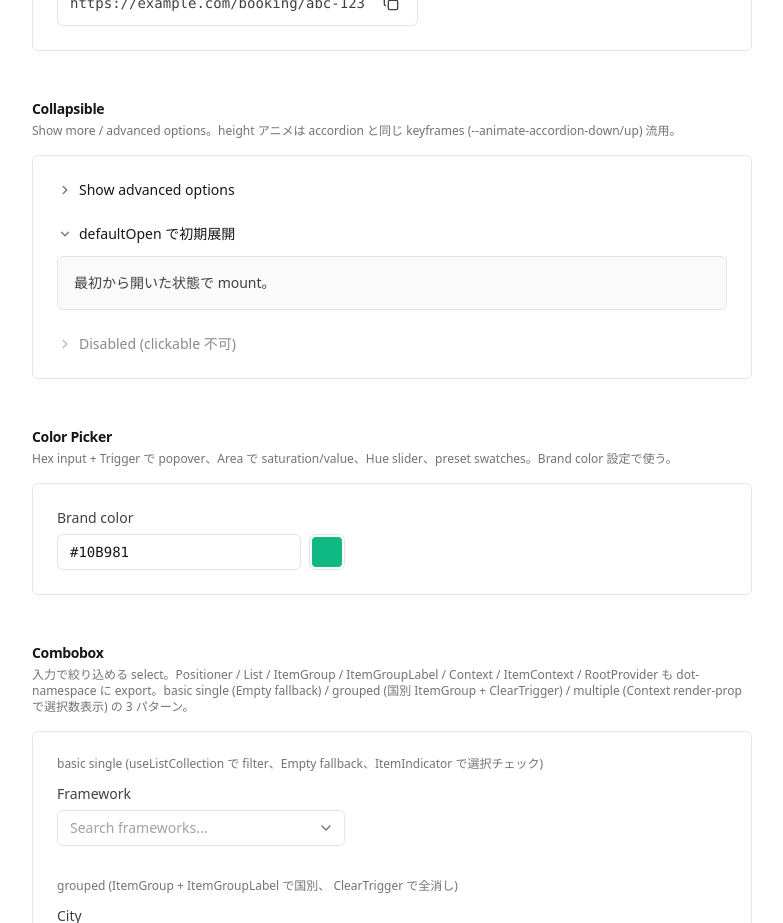
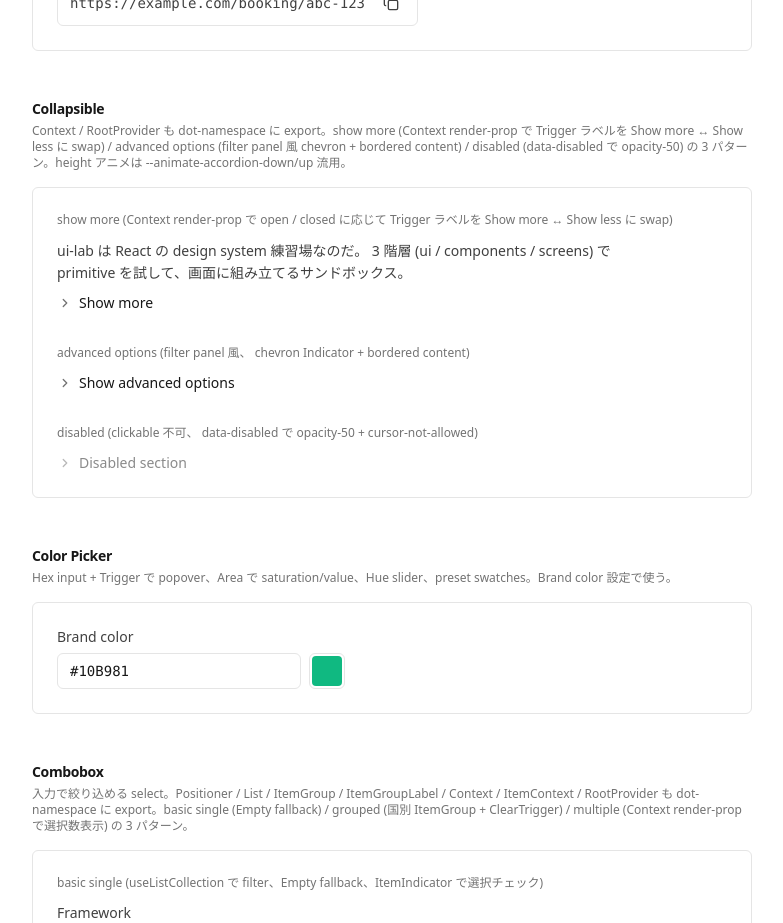
Before and after one commit to ashunar0/hisui, a React (Vite) app: page /dev in a window 1280 px wide. Shown: the part 3260-4183 px from the top of the page, without its empty margins (248-1031 px from the left). Built offline with nearby package versions, Linux system fonts and the light colour scheme.

Commit message:
feat: Collapsible primitive に Context / RootProvider を追加、show more (Context render-prop で Trigger を Show more ↔ Show less に swap) / advanced options (filter panel 風) / disabled の 3 demo に書き換え

```diff
--- a/src/components/ui/collapsible.tsx
+++ b/src/components/ui/collapsible.tsx
@@ -69,9 +69,14 @@ function Content({
   );
 }
 
+const Context = ArkCollapsible.Context;
+const RootProvider = ArkCollapsible.RootProvider;
+
 export const Collapsible = {
   Root,
+  RootProvider,
   Trigger,
   Indicator,
   Content,
+  Context,
 };
--- a/src/screens/Dev.tsx
+++ b/src/screens/Dev.tsx
@@ -93,7 +93,7 @@ export function Dev() {
 
       <Section
         title="Collapsible"
-        description="Show more / advanced options。height アニメは accordion と同じ keyframes (--animate-accordion-down/up) 流用。"
+        description="Context / RootProvider も dot-namespace に export。show more (Context render-prop で Trigger ラベルを Show more ↔ Show less に swap) / advanced options (filter panel 風 chevron + bordered content) / disabled (data-disabled で opacity-50) の 3 パターン。height アニメは --animate-accordion-down/up 流用。"
       >
         <CollapsibleDemo />
       </Section>
--- a/src/screens/dev/collapsible-demo.tsx
+++ b/src/screens/dev/collapsible-demo.tsx
@@ -2,7 +2,54 @@ import { Collapsible } from "@/components/ui/collapsible";
 
 export function CollapsibleDemo() {
   return (
-    <div className="flex flex-col gap-6">
+    <div className="flex flex-col gap-8">
+      <ShowMoreText />
+      <AdvancedOptions />
+      <DisabledState />
+    </div>
+  );
+}
+
+function ShowMoreText() {
+  return (
+    <div className="flex flex-col gap-3">
+      <p className="text-xs text-fg-muted">
+        show more (Context render-prop で open / closed に応じて Trigger ラベルを
+        Show more ↔ Show less に swap)
+      </p>
+      <div className="max-w-xl">
+        <p className="text-sm leading-relaxed text-fg-soft">
+          ui-lab は React の design system 練習場なのだ。 3 階層 (ui /
+          components / screens) で primitive を試して、画面に組み立てるサンドボックス。
+        </p>
+        <Collapsible.Root>
+          <Collapsible.Content>
+            <p className="mt-2 text-sm leading-relaxed text-fg-soft">
+              Tailwind v4 + Ark UI + lucide-react で構成。 semantic tokens (bg /
+              fg / surface / border / hover / ...) を index.css の @theme で定義、
+              .dark セレクタで上書き。 component 側は生の neutral-XXX を直接書かない。
+              一つずつ primitive を refactor して dot-namespace に揃え、 Ark UI
+              の全 sub-component を export する方針。
+            </p>
+          </Collapsible.Content>
+          <Collapsible.Trigger className="mt-2">
+            <Collapsible.Indicator />
+            <Collapsible.Context>
+              {(api) => (api.open ? "Show less" : "Show more")}
+            </Collapsible.Context>
+          </Collapsible.Trigger>
+        </Collapsible.Root>
+      </div>
+    </div>
+  );
+}
+
+function AdvancedOptions() {
+  return (
+    <div className="flex flex-col gap-3">
+      <p className="text-xs text-fg-muted">
+        advanced options (filter panel 風、 chevron Indicator + bordered content)
+      </p>
       <Collapsible.Root>
         <Collapsible.Trigger>
           <Collapsible.Indicator />
@@ -16,23 +63,20 @@ export function CollapsibleDemo() {
           </div>
         </Collapsible.Content>
       </Collapsible.Root>
+    </div>
+  );
+}
 
-      <Collapsible.Root defaultOpen>
-        <Collapsible.Trigger>
-          <Collapsible.Indicator />
-          defaultOpen で初期展開
-        </Collapsible.Trigger>
-        <Collapsible.Content>
-          <div className="mt-3 rounded-md border border-border bg-surface-muted p-4 text-sm text-fg-soft">
-            最初から開いた状態で mount。
-          </div>
-        </Collapsible.Content>
-      </Collapsible.Root>
-
+function DisabledState() {
+  return (
+    <div className="flex flex-col gap-3">
+      <p className="text-xs text-fg-muted">
+        disabled (clickable 不可、 data-disabled で opacity-50 + cursor-not-allowed)
+      </p>
       <Collapsible.Root disabled>
         <Collapsible.Trigger>
           <Collapsible.Indicator />
-          Disabled (clickable 不可)
+          Disabled section
         </Collapsible.Trigger>
         <Collapsible.Content>
           <div className="mt-3 rounded-md border border-border bg-surface-muted p-4 text-sm text-fg-soft">
```
